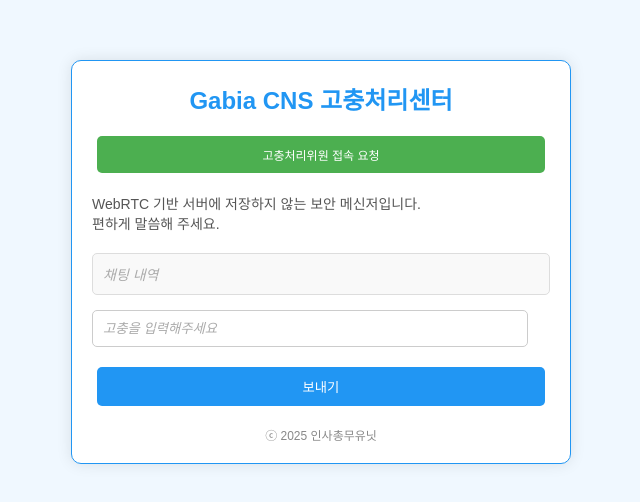
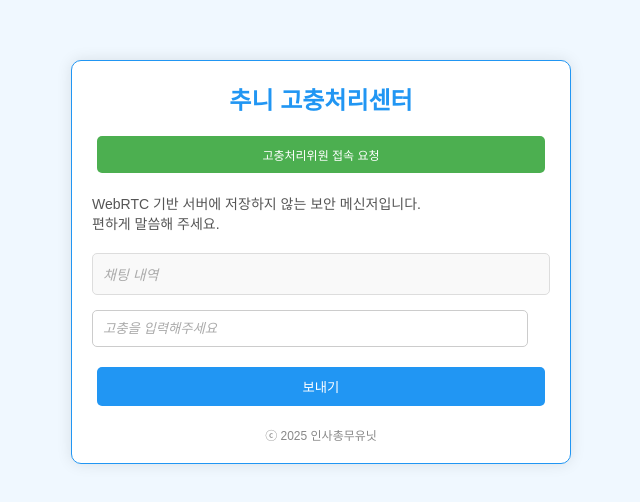
Before and after one commit to choony-dev/choony-dev.github.io, a plain HTML site: page index.html in a window 1280 px wide. Shown: the part 138-640 px from the top of the page, without its empty margins (319-959 px from the left). Drawn offline with Linux system fonts and the light colour scheme.

Commit message:
Update index.html

```diff
--- a/index.html
+++ b/index.html
@@ -10,7 +10,7 @@
 <body>
     <div class="container">
         <div class="chat-window">
-            <h1 class="title">Gabia CNS 고충처리센터</h1>
+            <h1 class="title">추니 고충처리센터</h1>
             <div class="button-container">
                 <button id="notify-button">고충처리위원 접속 요청</button>
             </div>
```
